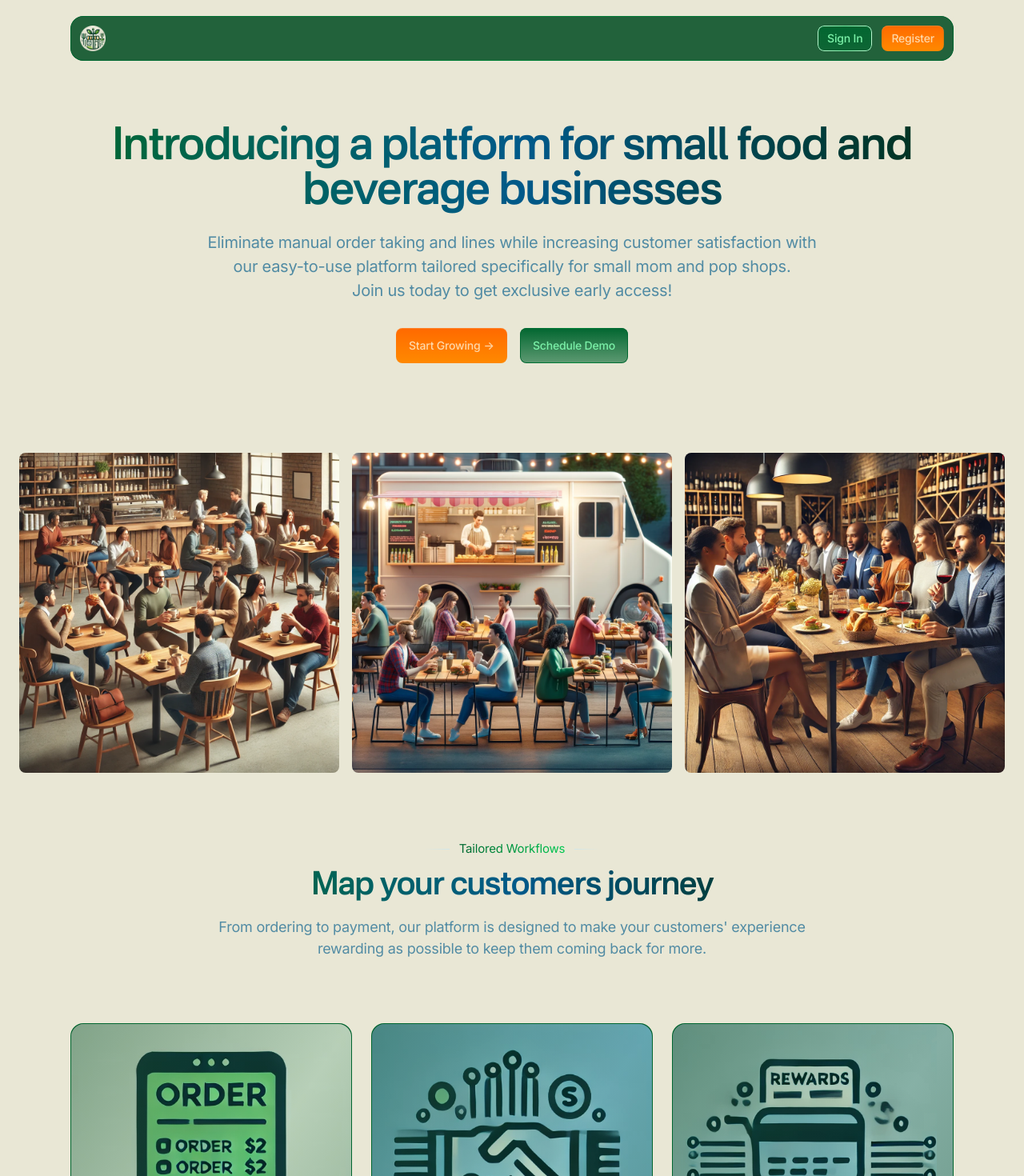
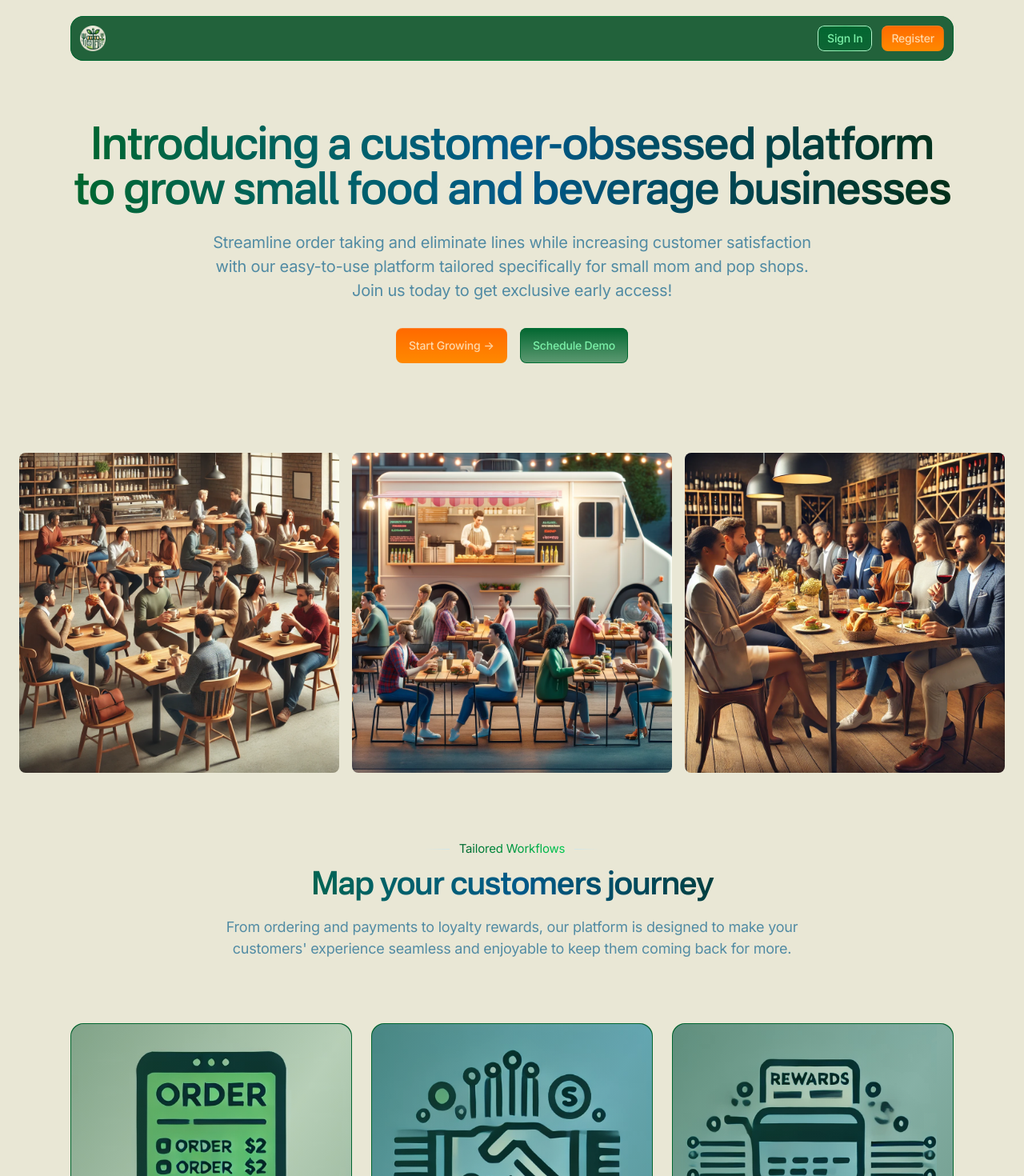
Before and after one commit to gromopo-tech/gromopo, a Next.js app: page / in a window 1280 px wide. Shown: the top 1470 px of the page at 80% size. Built offline with nearby package versions, Linux system fonts and the light colour scheme.

Commit message:
Update home and workflows

```diff
--- a/components/hero-home.tsx
+++ b/components/hero-home.tsx
@@ -15,7 +15,7 @@ export default function HeroHome() {
               className="animate-[gradient_6s_linear_infinite] bg-[linear-gradient(to_right,var(--color-green-800),var(--color-sky-800),var(--color-green-950),var(--color-sky-950),var(--color-green-800))] bg-[length:200%_auto] bg-clip-text pb-5 font-nacelle text-4xl font-semibold text-transparent md:text-5xl"
               data-aos="fade-up"
             >
-              Introducing a platform for small food and beverage businesses
+              Introducing a customer-obsessed platform to grow small food and beverage businesses
             </h1>
             <div className="mx-auto max-w-3xl">
               <p
@@ -23,7 +23,7 @@ export default function HeroHome() {
                 data-aos="fade-up"
                 data-aos-delay={200}
               >
-                Eliminate manual order taking and lines while increasing customer satisfaction
+                Streamline order taking and eliminate lines while increasing customer satisfaction
                 with our easy-to-use platform tailored specifically for small mom and pop shops.
                 <br></br>
                 Join us today to get exclusive early access!
--- a/components/workflows.tsx
+++ b/components/workflows.tsx
@@ -20,7 +20,7 @@ export default function Workflows() {
               Map your customers journey
             </h2>
             <p className="text-lg text-sky-800/65">
-              From ordering to payment, our platform is designed to make your customers' experience rewarding as possible to keep them coming back for more.
+              From ordering and payments to loyalty rewards, our platform is designed to make your customers' experience seamless and enjoyable to keep them coming back for more.
             </p>
           </div>
           {/* Spotlight items */}
```
